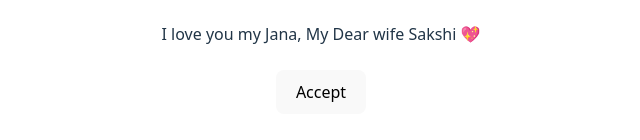
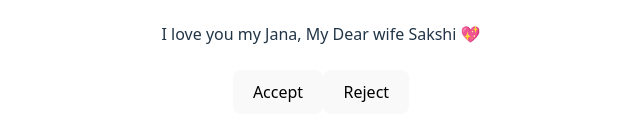
Before and after one commit to sopanvn/react-aws-demo, a React (Vite) app: page / in a window 1280 px wide. Shown: the part 332-472 px from the top of the page, without its empty margins (319-959 px from the left). Built offline with nearby package versions, Linux system fonts and the light colour scheme.

Commit message:
'Update'

```diff
--- a/src/App.jsx
+++ b/src/App.jsx
@@ -11,6 +11,10 @@ function App()
         setTempData("I Love You Too 💖");
     }
 
+    const rejecttHandler = () => {
+        setTempData("I Love You So So Much💖");
+    }
+
 
 
 
@@ -20,6 +24,7 @@ function App()
           <span>{tempData}</span>
           <br /><br />
           <button onClick={acceptHandler}> Accept </button>
+          <button onClick={rejecttHandler}> Reject </button>
     </>
   )
 }
```
